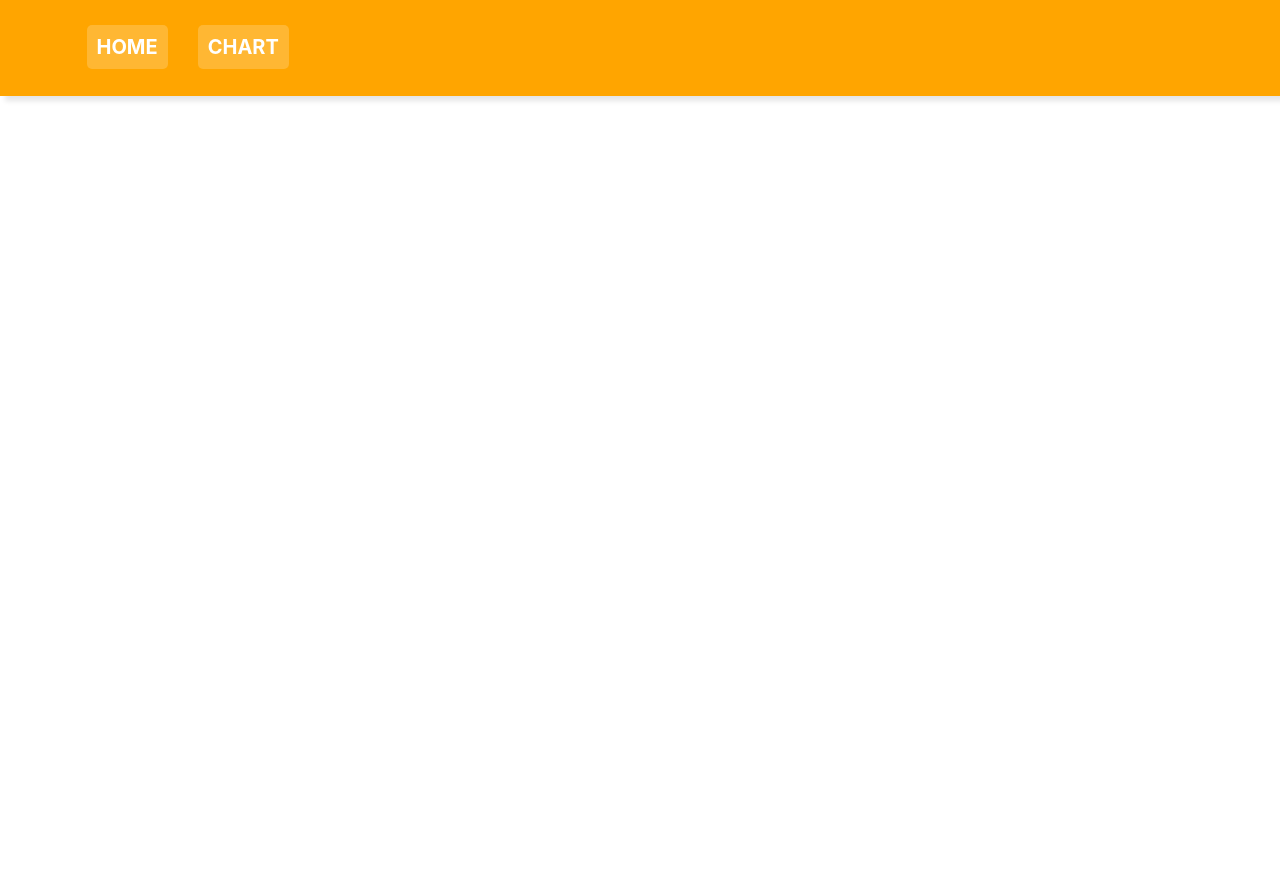
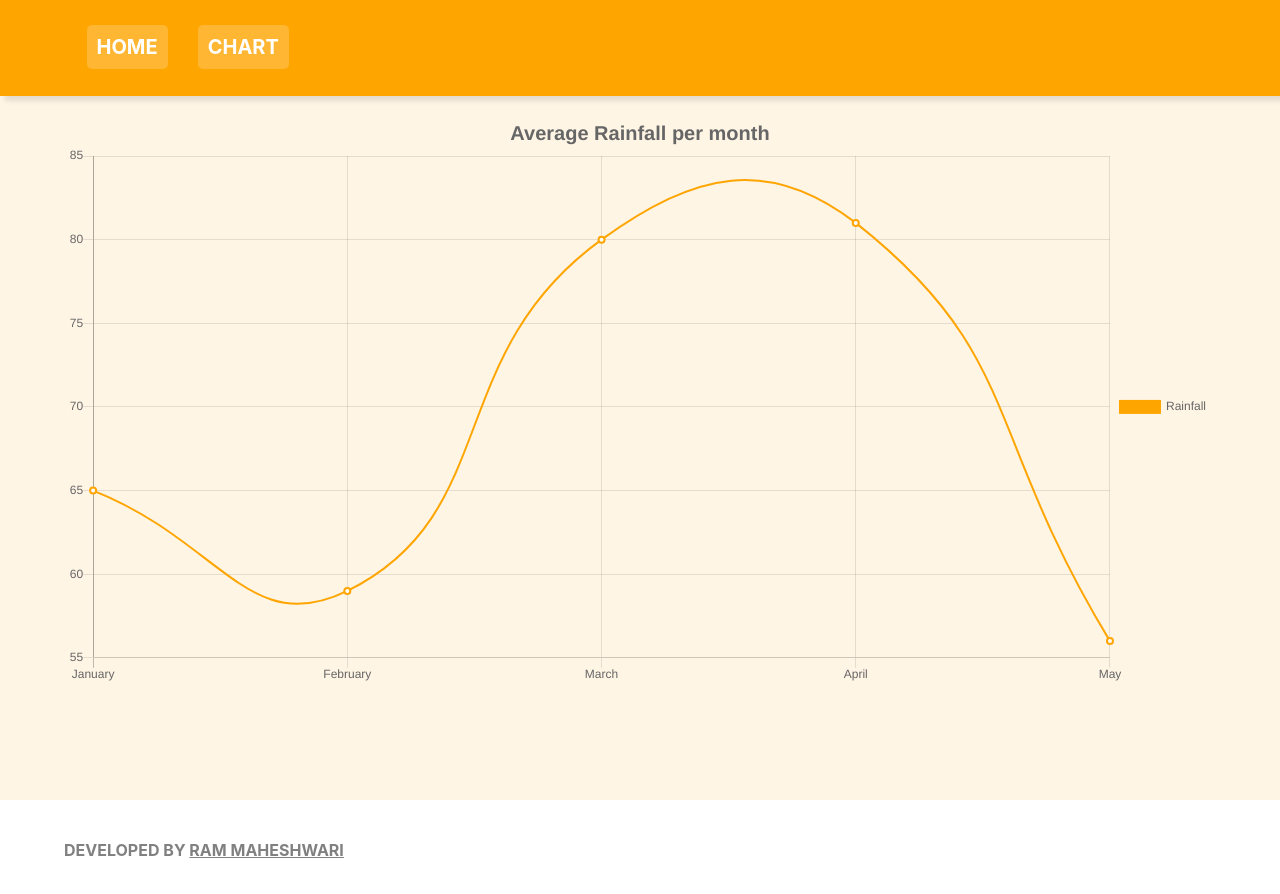
Before and after one commit to RamMahe1110/Albanero-assign, a React (Create React App) app: page /chart in a window 1280 px wide. Shown: the top 894 px of the page. Before the commit the page ends 800 px from the top, so only its background shows below. Built offline with nearby package versions, Linux system fonts and the light colour scheme.

Commit message:
added line chart

```diff
--- a/package.json
+++ b/package.json
@@ -6,8 +6,10 @@
     "@testing-library/jest-dom": "^5.11.6",
     "@testing-library/react": "^11.2.2",
     "@testing-library/user-event": "^12.2.2",
+    "chart.js": "^2.9.4",
     "node-sass": "^4.14.1",
     "react": "^17.0.1",
+    "react-chartjs-2": "^2.11.1",
     "react-dom": "^17.0.1",
     "react-router-dom": "^5.2.0",
     "react-scripts": "4.0.1",
--- a/src/App.js
+++ b/src/App.js
@@ -2,6 +2,7 @@ import React, { Component } from 'react'
 import { Route, Link } from 'react-router-dom'
 import './App.scss'
 import Home from './pages/Home'
+import Chart from './pages/Chart'
 
 class App extends Component {
   render() {
@@ -11,11 +12,12 @@ class App extends Component {
           <div className="container">
             <ul className="links">
               <Link to="/">Home</Link>
-              <Link to="/">Chart</Link>
+              <Link to="/chart">Chart</Link>
             </ul>
           </div>
         </nav>
         <Route path="/" exact={true} component={Home} />
+        <Route path="/chart" exact={true} component={Chart} />
         <footer>
           <div className="container">
             <h4 className="text">
--- a/src/App.scss
+++ b/src/App.scss
@@ -1,7 +1,3 @@
-.app {
-  background: rgba(orange, 0.1);
-}
-
 nav {
   background: orange;
   padding: 2.5rem;
@@ -10,6 +6,7 @@ nav {
   position: fixed;
   left: 0;
   top: 0;
+  z-index: 100;
   width: 100%;
   .links {
     display: flex;
@@ -26,7 +23,7 @@ nav {
       background: rgba(#fff, 0.2);
       border-radius: 5px;
       &:hover {
-          background: rgba(#fff, 0.4);
+        background: rgba(#fff, 0.4);
       }
     }
   }
@@ -230,3 +227,18 @@ footer {
     }
   }
 }
+
+.chart {
+  min-height: 100vh;
+  position: relative;
+
+  .chart-container {
+    position: absolute;
+    top: 50%;
+    z-index: 5;
+    left: 50%;
+    transform: translate(-50%, -50%);
+    width: 90%;
+    max-width: 120rem;
+  }
+}
--- a/src/components/Cards.jsx
+++ b/src/components/Cards.jsx
@@ -8,7 +8,7 @@ class Cards extends Component {
       <section className="cards-section">
         <div className="container">
           <button className="btn btn-inv cards-btn" onClick={onCardCreate}>
-            Creare Card
+            Create Card
           </button>
           <div className="cards">
             {cards.map((card, idx) => {
--- a/src/index.css
+++ b/src/index.css
@@ -16,6 +16,7 @@ body {
   -webkit-font-smoothing: antialiased;
   -moz-osx-font-smoothing: grayscale;
   overflow-y: scroll;
+  background: rgba(255, 165, 0, 0.1);
 }
 
 code {
--- /dev/null
+++ b/src/pages/Chart.jsx
@@ -0,0 +1,47 @@
+import React, { Component } from 'react'
+import { Line } from 'react-chartjs-2'
+
+class Chart extends Component {
+  state = {
+    chartData: {
+      labels: ['January', 'February', 'March', 'April', 'May'],
+      datasets: [
+        {
+          label: 'Rainfall',
+          fill: false,
+          lineTension: 0.5,
+          backgroundColor: 'rgb(255,255,255)',
+          borderColor: 'rgb(255,165,0)',
+          borderWidth: 2,
+          data: [65, 59, 80, 81, 56],
+        },
+      ],
+    },
+  }
+  render() {
+    return (
+      <div className="chart">
+        <div className="container">
+          <div className="chart-container">
+            <Line
+              data={this.state.chartData}
+              options={{
+                title: {
+                  display: true,
+                  text: 'Average Rainfall per month',
+                  fontSize: 20,
+                },
+                legend: {
+                  display: true,
+                  position: 'right',
+                },
+              }}
+            />
+          </div>
+        </div>
+      </div>
+    )
+  }
+}
+
+export default Chart
```
Also changed, not shown: 2 other files (tests, documents, lock files or other folders).
